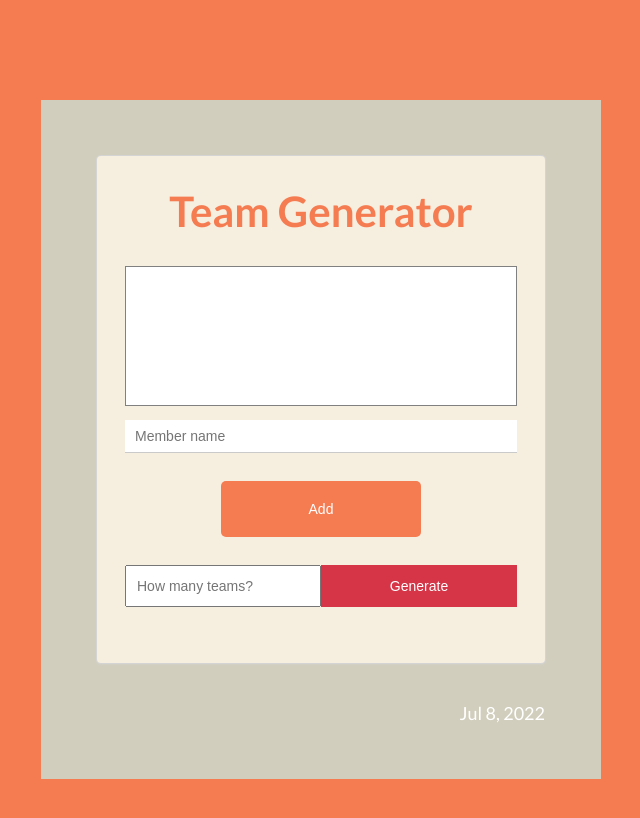
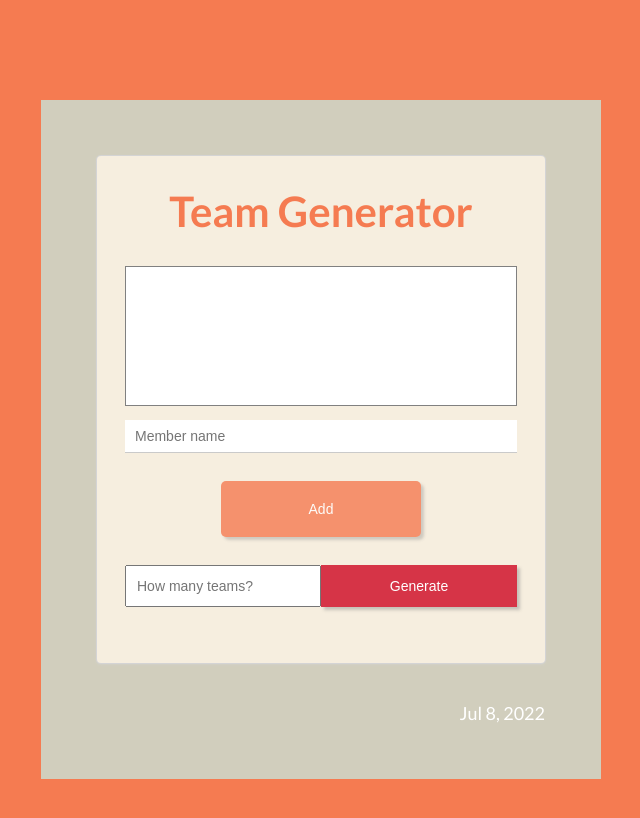
Before and after one commit to Lu-Smith/teamapp, an Angular app: page / in a window 1280 px wide. In both pictures the pointer is over the button "Add". Shown: the top 818 px of the page, without its empty margins (319-959 px from the left). Built offline with nearby package versions, Linux system fonts and the light colour scheme.

Commit message:
Updated buttons styles

```diff
--- a/src/app/app.component.css
+++ b/src/app/app.component.css
@@ -53,6 +53,12 @@
     border-radius: 5px;
     width: 200px;
     text-align: center;
+    box-shadow: 3px 3px 3px rgba(128, 128, 128, 0.418);
+  }
+
+
+  .add-members-container button:hover {
+    opacity: 80%;
   }
 
   .input-container {
@@ -66,6 +72,11 @@
     background-color: #d63447;
     border: none;
     color: white;
+    box-shadow: 3px 3px 3px rgba(128, 128, 128, 0.418);
+  }
+
+  .input-container button:hover {
+    opacity: 80%;
   }
 
   .input-container input {
```
Also changed, not shown: src/styles.css (line endings or trailing spaces).
